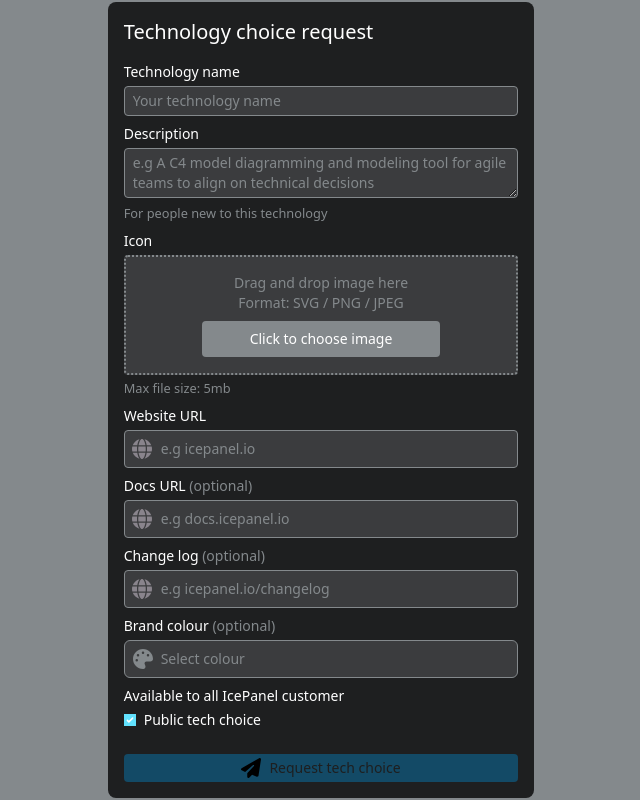
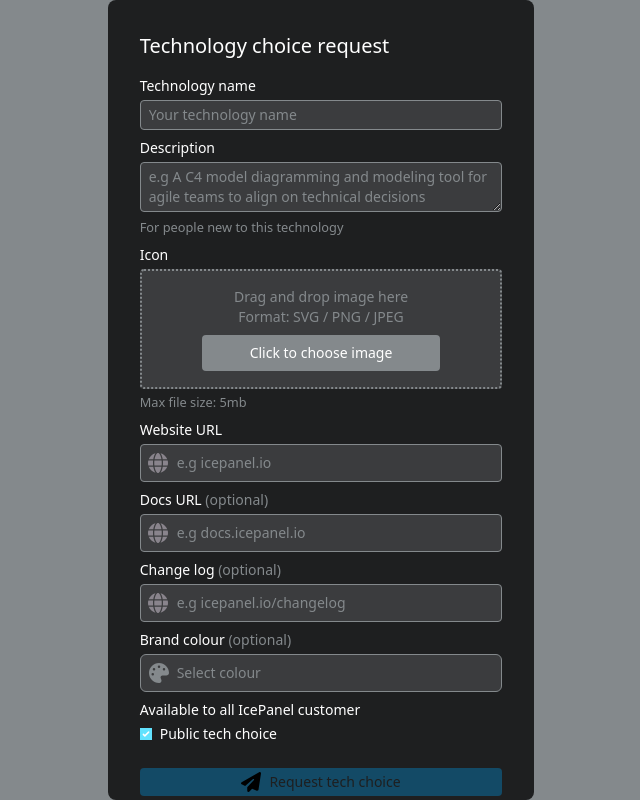
Before and after one commit to KemoLD/interview-task-boilerplate, a Vue app in the folder frontend/: page / in a window 1280 px wide. Shown: the whole page, without its empty margins (319-959 px from the left). Built offline with nearby package versions, Linux system fonts and the light colour scheme.

Commit message:
added padding

```diff
--- a/frontend/src/components/TechnologyRequest.vue
+++ b/frontend/src/components/TechnologyRequest.vue
@@ -145,7 +145,7 @@ textarea:focus {
 </style>
 
 <template>
-  <div class="bg-custom-dark p-4 rounded-lg w-full sm:w-3/4 lg:w-1/3 mx-auto">
+  <div class="bg-custom-dark p-8 rounded-lg w-full sm:w-3/4 lg:w-1/3 mx-auto">
     <h1 class="text-white text-xl mb-4">Technology choice request</h1>
     <form @submit.prevent="handleSubmit">
       <div class="mb-2">
```
